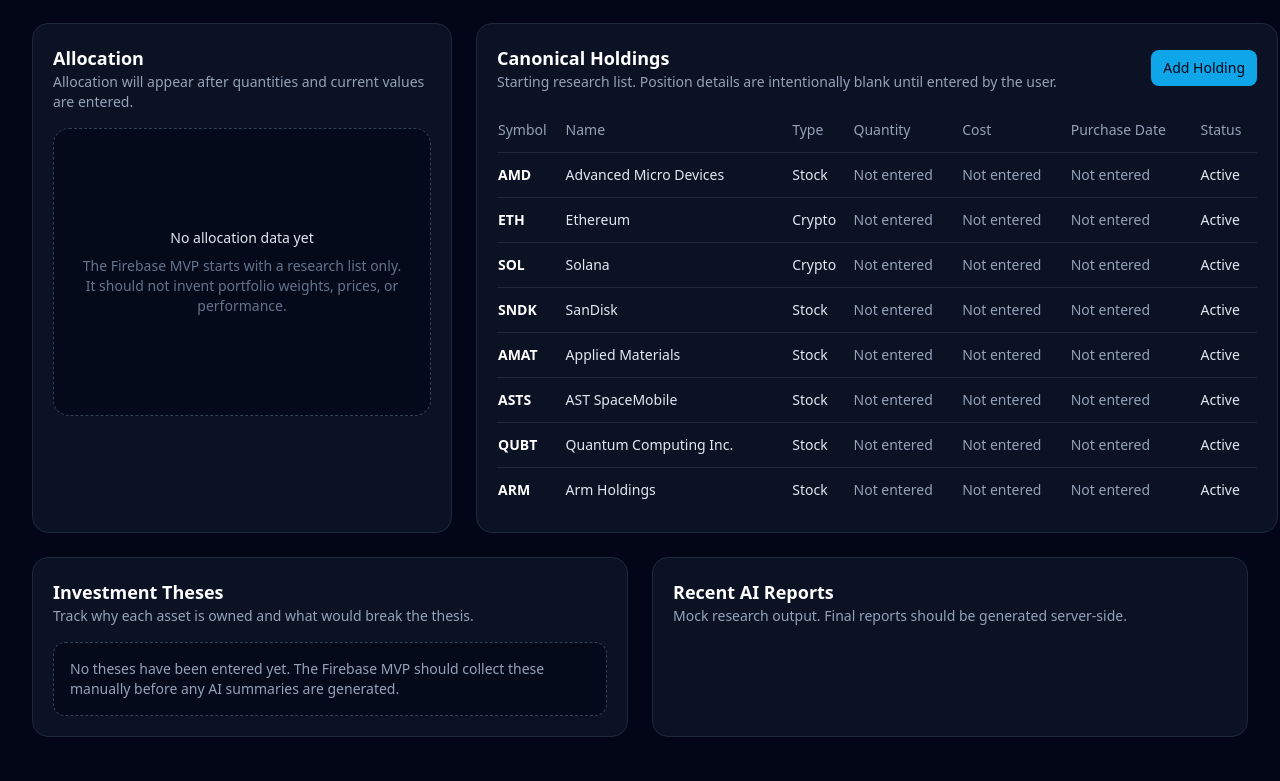
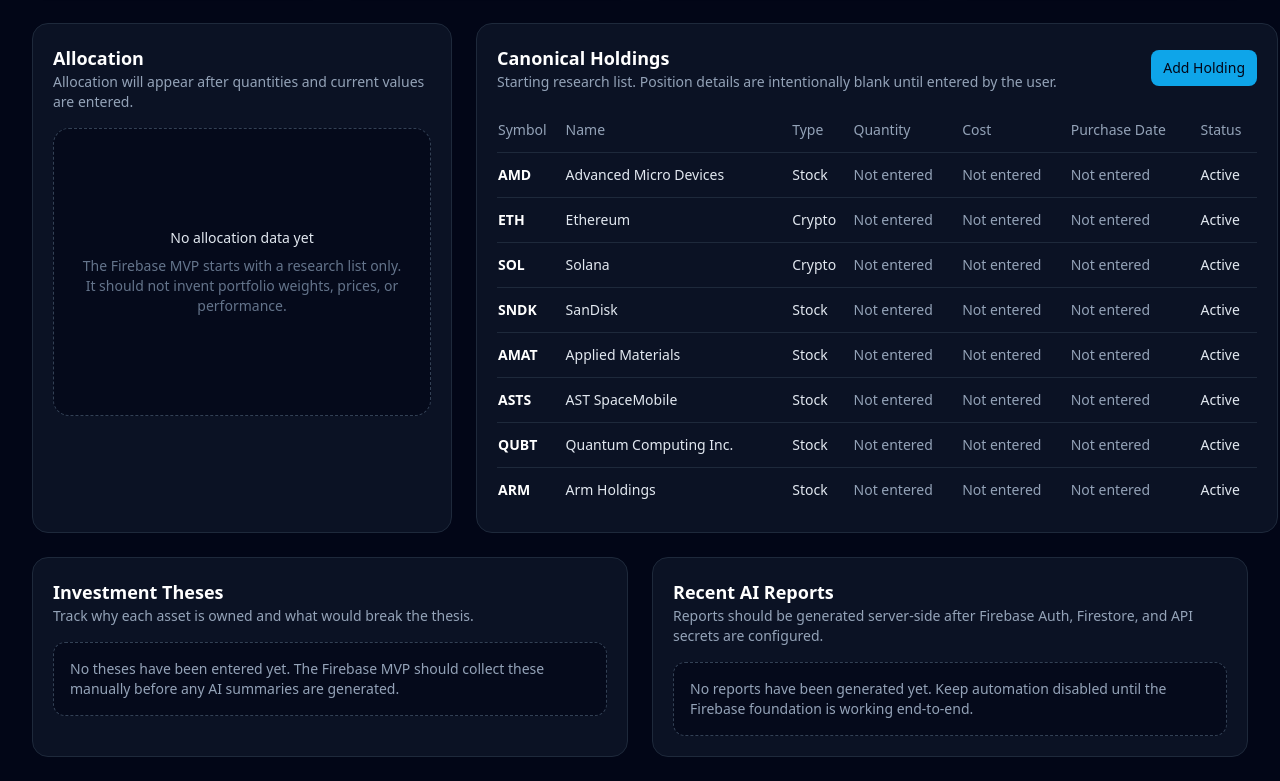
Before and after one commit to martinconstantineau/Intelligent-Investment-Bot-Assistance, a Next.js app: page / in a window 1280 px wide. Shown: the part 357-1138 px from the top of the page. Built offline with nearby package versions, Linux system fonts and the light colour scheme.

Commit message:
Add report empty state

```diff
--- a/components/report-list.tsx
+++ b/components/report-list.tsx
@@ -5,8 +5,13 @@ export function ReportList() {
     <section className="rounded-2xl border border-slate-800 bg-slate-900/70 p-5">
       <div className="mb-4">
         <h2 className="text-lg font-semibold text-white">Recent AI Reports</h2>
-        <p className="text-sm text-slate-400">Mock research output. Final reports should be generated server-side.</p>
+        <p className="text-sm text-slate-400">Reports should be generated server-side after Firebase Auth, Firestore, and API secrets are configured.</p>
       </div>
+      {reports.length === 0 ? (
+        <div className="rounded-xl border border-dashed border-slate-700 bg-slate-950/60 p-4 text-sm text-slate-400">
+          No reports have been generated yet. Keep automation disabled until the Firebase foundation is working end-to-end.
+        </div>
+      ) : (
         <div className="space-y-3">
           {reports.map((report) => (
             <article key={`${report.symbol}-${report.type}`} className="rounded-xl border border-slate-800 bg-slate-950/60 p-4">
@@ -18,12 +23,13 @@ export function ReportList() {
               </div>
               <p className="text-sm text-slate-300">{report.summary}</p>
               <div className="mt-3 flex items-center justify-between text-xs text-slate-500">
-              <span>Suggested action: {report.action}</span>
+                <span>Review label: {report.action}</span>
                 <span>{report.date}</span>
               </div>
             </article>
           ))}
         </div>
+      )}
     </section>
   );
 }
```
Lines whose indentation alone changed are shown as unchanged.
